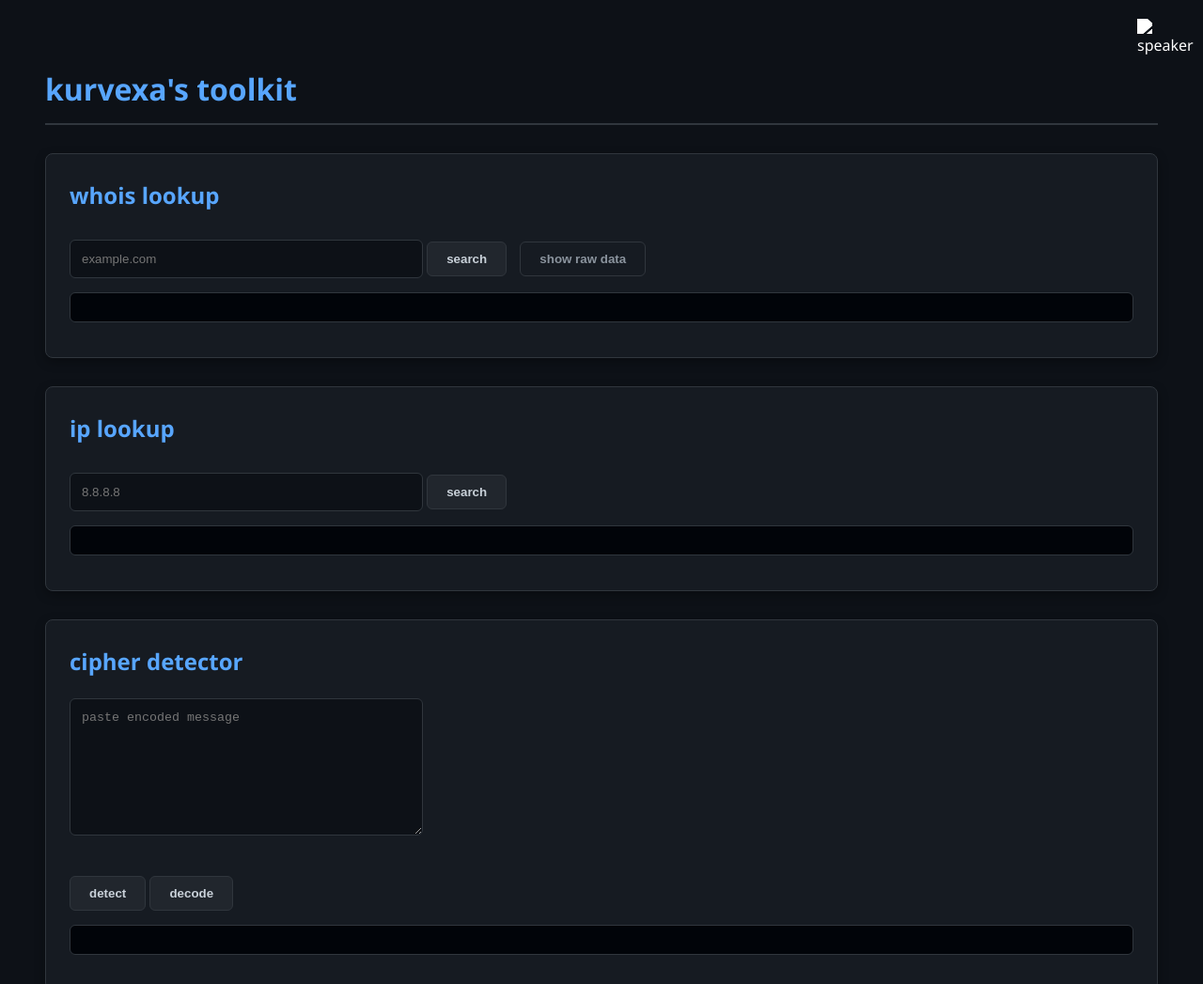
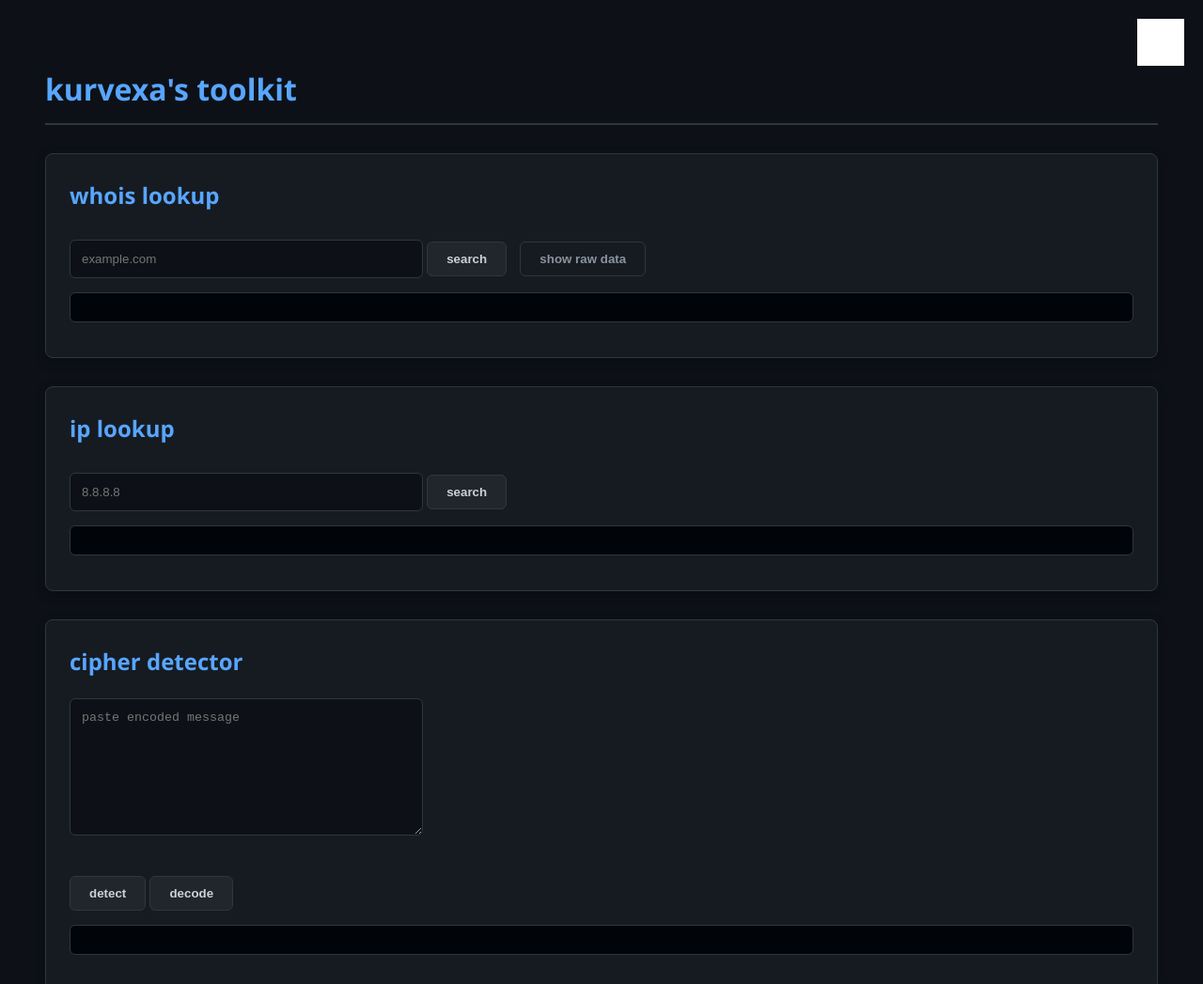
Before and after one commit to kurvexa/Kurvs_NetTools, a plain HTML site: page index.html in a window 1280 px wide. Shown: the top 1047 px of the page at 94% size. Drawn offline with Linux system fonts and the light colour scheme.

Commit message:
Update index.html

```diff
--- a/index.html
+++ b/index.html
@@ -46,9 +46,10 @@
 </div>
 <!-- speaker boom boom -->
 <div id="speaker-container">
-  <img id="speaker-icon" src="IMG_6654" alt="speaker" />
+  <img id="speaker-icon" src="IMG_6654.png" alt="speaker" />
   <audio id="speaker-audio" src="lowlife.mp3"></audio>
 </div>
+<!-- its 5:33 fucking am why the hell am i doing all of this just to play a cover of my favorite somg-->
 <script src="script.js"></script>
 </body>
 </html>
```
